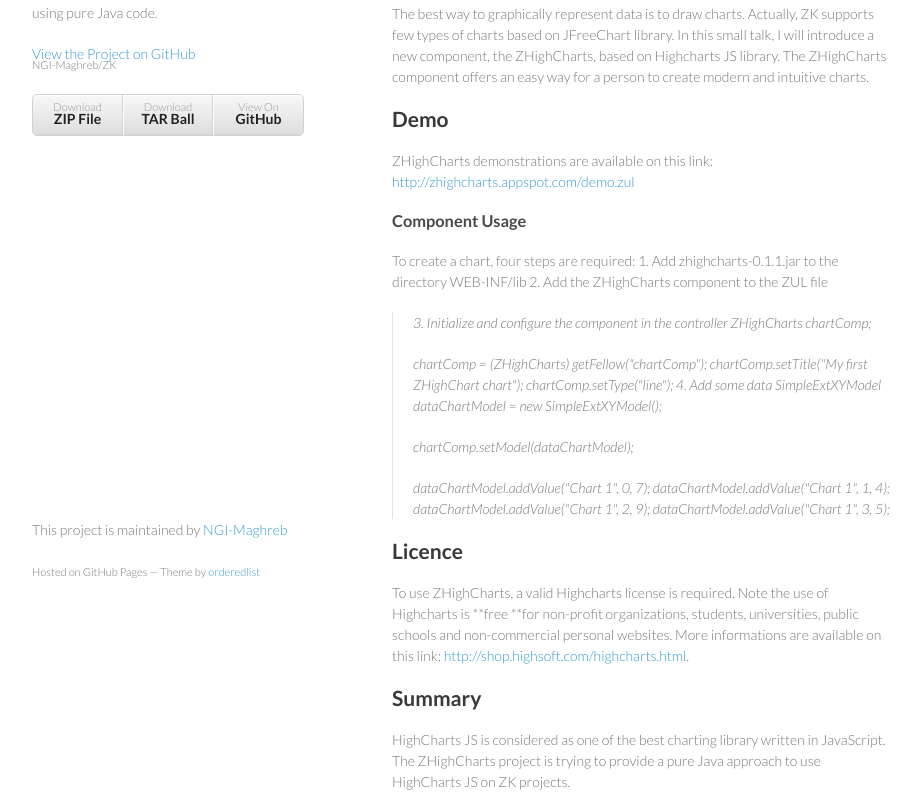
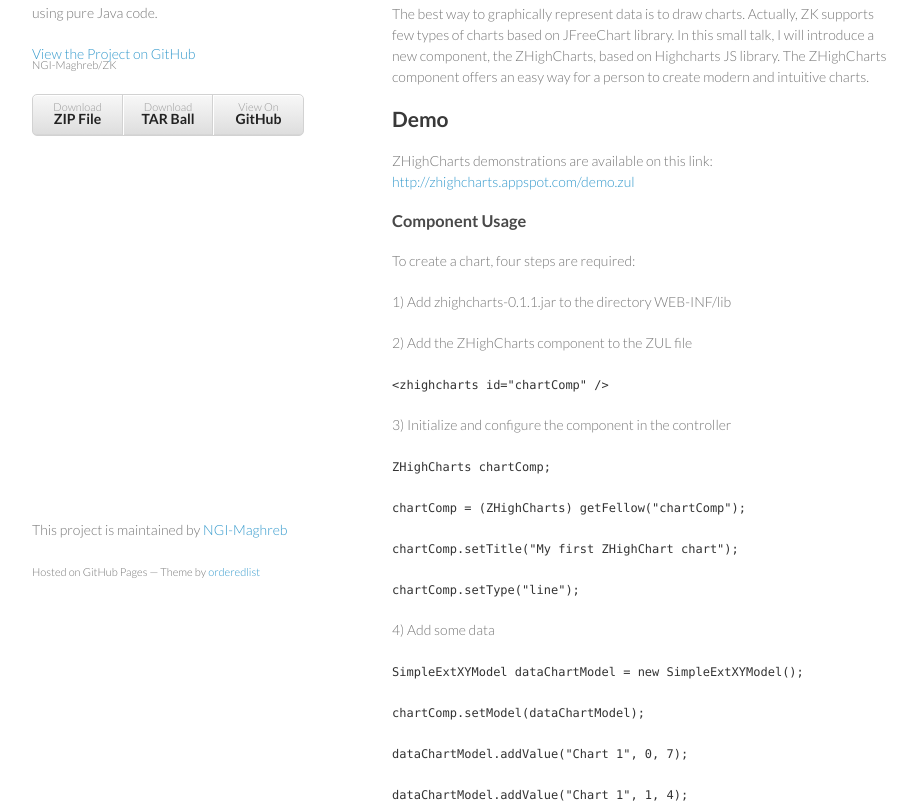
Before and after one commit to NGI-Maghreb/ZK, a plain HTML site: page index.html in a window 1280 px wide. Shown: the part 149-952 px from the top of the page, without its empty margins (178-1099 px from the left). Drawn offline with Linux system fonts and the light colour scheme.

```diff
--- a/index.html
+++ b/index.html
@@ -41,33 +41,42 @@
 
 <h3>Component Usage</h3>
 
-<p>To create a chart, four steps are required:
-1. Add zhighcharts-0.1.1.jar to the directory WEB-INF/lib
-2. Add the ZHighCharts component to the ZUL file</p>
+<p>To create a chart, four steps are required:</p>
 
-<blockquote>
-<p>
-3. Initialize and configure the component in the controller
-ZHighCharts chartComp;</p>
+<p>1) Add zhighcharts-0.1.1.jar to the directory WEB-INF/lib</p>
 
-<p>chartComp = (ZHighCharts) getFellow("chartComp");
-chartComp.setTitle("My first ZHighChart chart");
-chartComp.setType("line");
-4. Add some data
-SimpleExtXYModel dataChartModel = new SimpleExtXYModel();</p>
+<p>2) Add the ZHighCharts component to the ZUL file</p>
 
-<p>chartComp.setModel(dataChartModel);</p>
+<p><code>&lt;zhighcharts id="chartComp" /&gt;</code></p>
 
-<p>dataChartModel.addValue("Chart 1", 0, 7);
-dataChartModel.addValue("Chart 1", 1, 4);
-dataChartModel.addValue("Chart 1", 2, 9);
-dataChartModel.addValue("Chart 1", 3, 5);</p>
-</blockquote>
+<p>3) Initialize and configure the component in the controller </p>
+
+<p><code>ZHighCharts chartComp;</code></p>
+
+<p><code>chartComp = (ZHighCharts) getFellow("chartComp");</code></p>
+
+<p><code>chartComp.setTitle("My first ZHighChart chart");</code></p>
+
+<p><code>chartComp.setType("line");</code></p>
+
+<p>4) Add some data</p>
+
+<p><code>SimpleExtXYModel dataChartModel = new SimpleExtXYModel();</code></p>
+
+<p><code>chartComp.setModel(dataChartModel);</code></p>
+
+<p><code>dataChartModel.addValue("Chart 1", 0, 7);</code></p>
+
+<p><code>dataChartModel.addValue("Chart 1", 1, 4);</code></p>
+
+<p><code>dataChartModel.addValue("Chart 1", 2, 9);</code></p>
+
+<p><code>dataChartModel.addValue("Chart 1", 3, 5);</code></p>
 
 <h2>Licence</h2>
 
 <p>To use ZHighCharts, a valid Highcharts license is required.
-Note the use of Highcharts is **free **for non-profit organizations, students, universities, public schools and non-commercial personal websites.
+Note the use of Highcharts is <strong>free</strong> for non-profit organizations, students, universities, public schools and non-commercial personal websites.
 More informations are available on this link: <a href="http://shop.highsoft.com/highcharts.html">http://shop.highsoft.com/highcharts.html</a>.</p>
 
 <h2>Summary</h2>
```
Also changed, not shown: params.json (+1 -1 lines).
